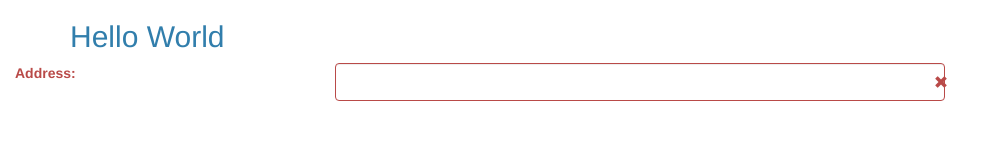
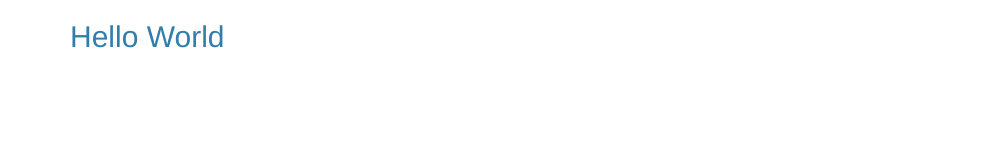
Before and after one commit to PeterTucker/bootstrap_learning, a plain HTML site: page Final_Exam/Section_2_Visibility.html in a window 1280 px wide. Shown: the whole page, without its empty margins (0-994 px from the left). Drawn offline with Linux system fonts and the light colour scheme.

```diff
--- a/Final_Exam/Section_2_Visibility.html
+++ b/Final_Exam/Section_2_Visibility.html
@@ -28,13 +28,6 @@
 		<h2 class="hidden-xs"> Hello World </h2>
 	</div>
 
-
-	<div class="form-group has-error">
-	  <label for="address" class="control-label col-md-3">Address:</label>
-	  <div class="col-md-6">
-	    <input type="text" name="address" id="address" class="form-control" />
-	    <span class="glyphicon glyphicon-remove form-control-feedback"></span>
-	  </div>
 	</div>
 
 	<!-- SCRIPTS -->
```
Also changed, not shown: 1 other file.
